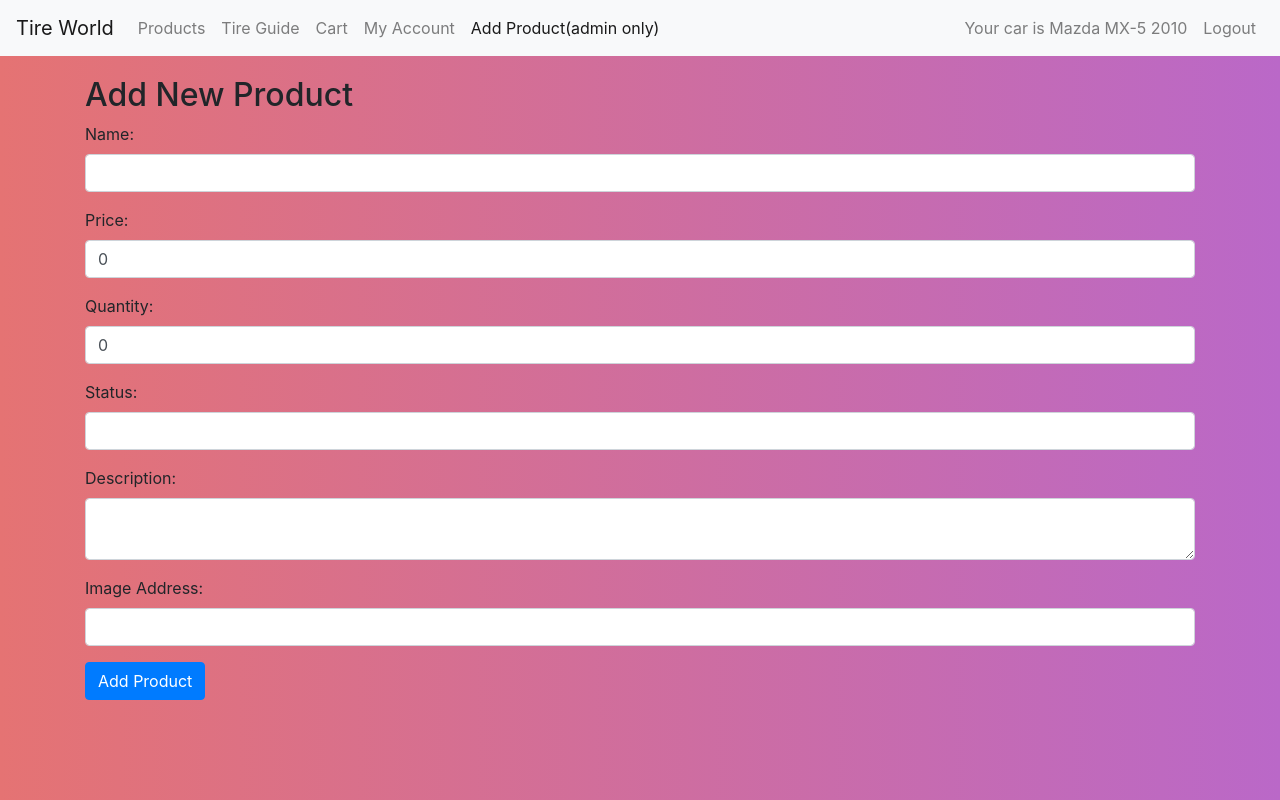
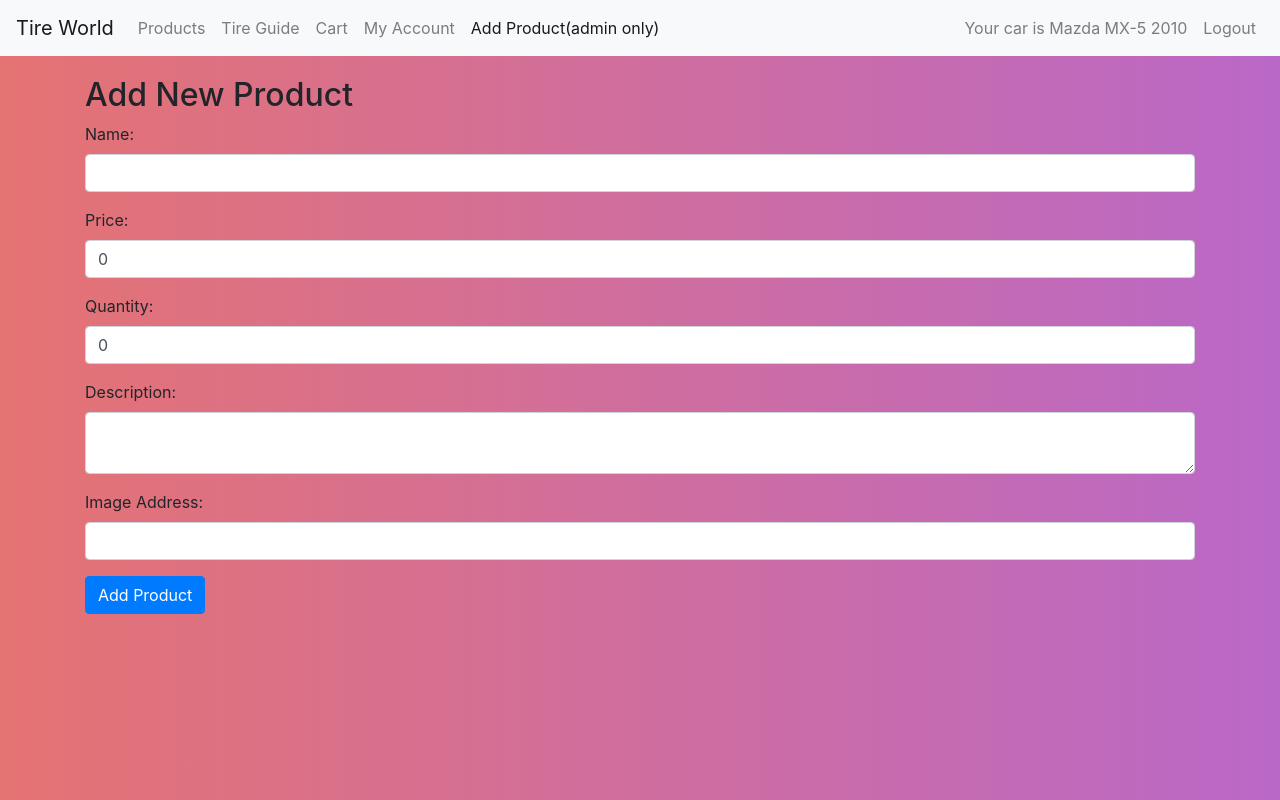
Before and after one commit to SimonS2019/tyre-web, an Angular app: page /add-product in a window 1280 px wide. Built offline with nearby package versions, Linux system fonts and the light colour scheme; sample sign-in values are in the browser's storage.

Commit message:
Refactor product model and update related components to remove status field and rename imgaddress to img

```diff
--- a/src/app/add-product/add-product.component.html
+++ b/src/app/add-product/add-product.component.html
@@ -13,17 +13,14 @@
         <label for="quantity">Quantity:</label>
         <input type="number" id="quantity" class="form-control" [(ngModel)]="product.quantity" name="quantity" required>
       </div>
-      <div class="form-group">
-        <label for="status">Status:</label>
-        <input type="text" id="status" class="form-control" [(ngModel)]="product.status" name="status" required>
-      </div>
+
       <div class="form-group">
         <label for="description">Description:</label>
         <textarea id="description" class="form-control" [(ngModel)]="product.description" name="description" required></textarea>
       </div>
       <div class="form-group">
         <label for="imgaddress">Image Address:</label>
-        <input type="text" id="imgaddress" class="form-control" [(ngModel)]="product.imgaddress" name="imgaddress" required>
+        <input type="text" id="imgaddress" class="form-control" [(ngModel)]="product.img" name="imgaddress" required>
       </div>
       <button type="submit" class="btn btn-primary">Add Product</button>
     </form>
--- a/src/app/add-product/add-product.component.ts
+++ b/src/app/add-product/add-product.component.ts
@@ -13,9 +13,8 @@ export class AddProductComponent implements OnInit {
     name: '',
     price: 0,
     quantity: 0,
-    status: '',
     description: '',
-    imgaddress: ''
+    img: ''
   };
 
   constructor(private tyreService: TyreService, private toastr: ToastrService) { }
--- a/src/app/cart-items/cart-items.component.html
+++ b/src/app/cart-items/cart-items.component.html
@@ -20,21 +20,23 @@
                                             src={{product.product.imgaddress}} style="width: 72px; height: 72px;"> </a>
                                     <div class="media-body">
                                         <h4 class="media-heading"><a href="#">{{product.product.name}}</a></h4>
-                                        <span>Status: </span><span
-                                            class="text-success"><strong>{{product.product.status}}</strong></span>
+
                                     </div>
                                 </div>
                             </td>
                             <td class="col-sm-1 col-md-1" style="text-align: center">
-                                <input [(ngModel)]="product.quantity" (ngModelChange)="onQuantityChange()" type="number" class="form-control" min="1">
-                              </td>
-                              <td class="col-sm-1 col-md-1 text-center"><strong>{{product.product.price | currency}}</strong></td>
-                              <td class="col-sm-1 col-md-1 text-center"><strong>{{product.product.price * product.quantity | currency}}</strong></td>
-                              <td class="col-sm-1 col-md-1">
+                                <input [(ngModel)]="product.quantity" (ngModelChange)="onQuantityChange()" type="number"
+                                    class="form-control" min="1">
+                            </td>
+                            <td class="col-sm-1 col-md-1 text-center"><strong>{{product.product.price |
+                                    currency}}</strong></td>
+                            <td class="col-sm-1 col-md-1 text-center"><strong>{{product.product.price * product.quantity
+                                    | currency}}</strong></td>
+                            <td class="col-sm-1 col-md-1">
                                 <button type="button" (click)="deleteProduct(product)" class="btn btn-danger">
-                                  <span class="glyphicon glyphicon-remove"></span> Remove
+                                    <span class="glyphicon glyphicon-remove"></span> Remove
                                 </button>
-                              </td>
+                            </td>
                         </tr>
 
                         <tr>
--- a/src/app/models/product.ts
+++ b/src/app/models/product.ts
@@ -3,7 +3,6 @@ export interface Product {
   name: string;
   price: number;
   quantity: number;
-  status: string;
   description: string;
-  imgaddress: string;
+  img: any;
 }
--- a/src/environments/environment.ts
+++ b/src/environments/environment.ts
@@ -4,8 +4,8 @@
 
 export const environment = {
   production: false,
-  // configUrl: 'http://localhost:3000/'
-  configUrl: 'https://tyre-api-simons2019s-projects.vercel.app/',
+  configUrl: 'http://localhost:3000/'
+  // configUrl: 'https://tyre-api-simons2019s-projects.vercel.app/',
 };
 
 /*
```
Also changed, not shown: src/app/product-details/product-details.component.html (+2 -1 lines).
